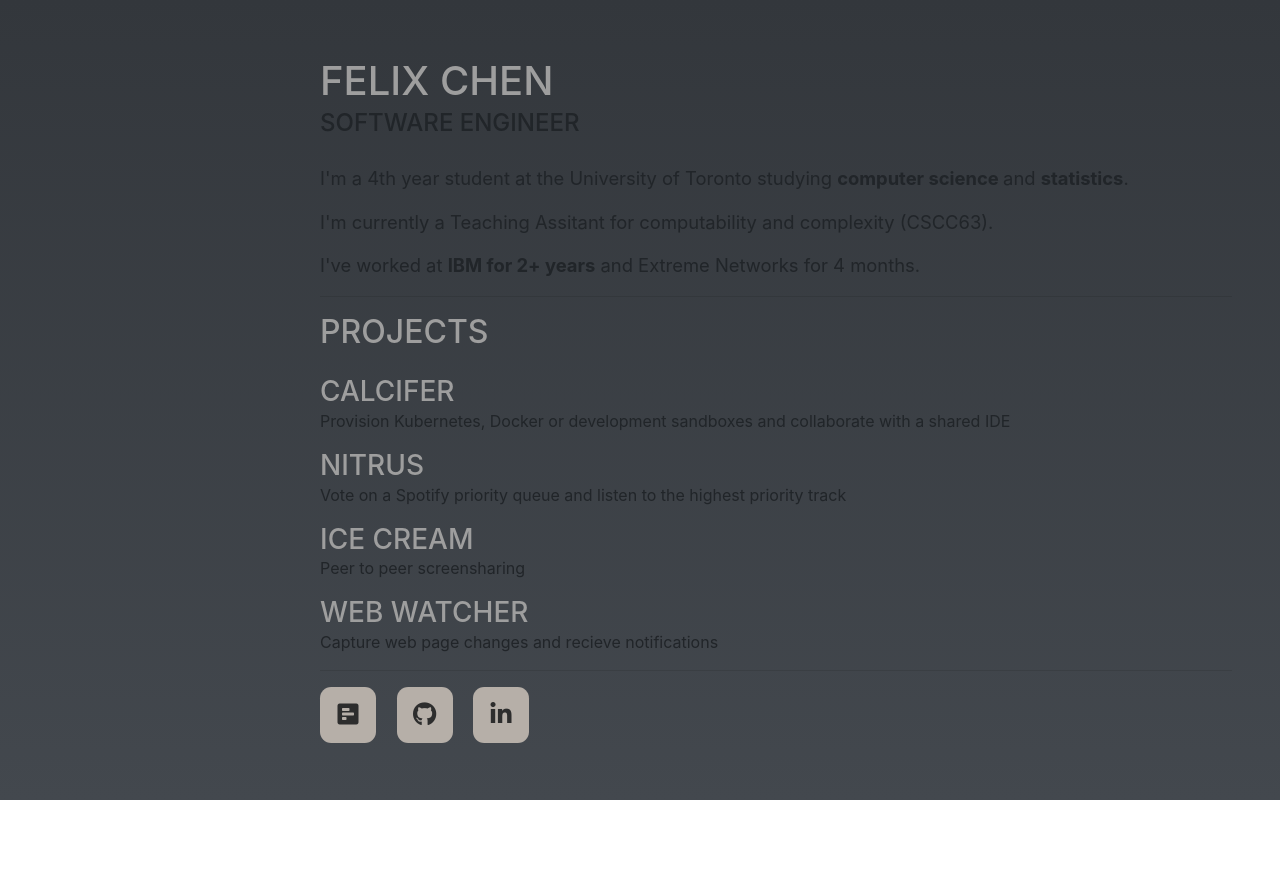
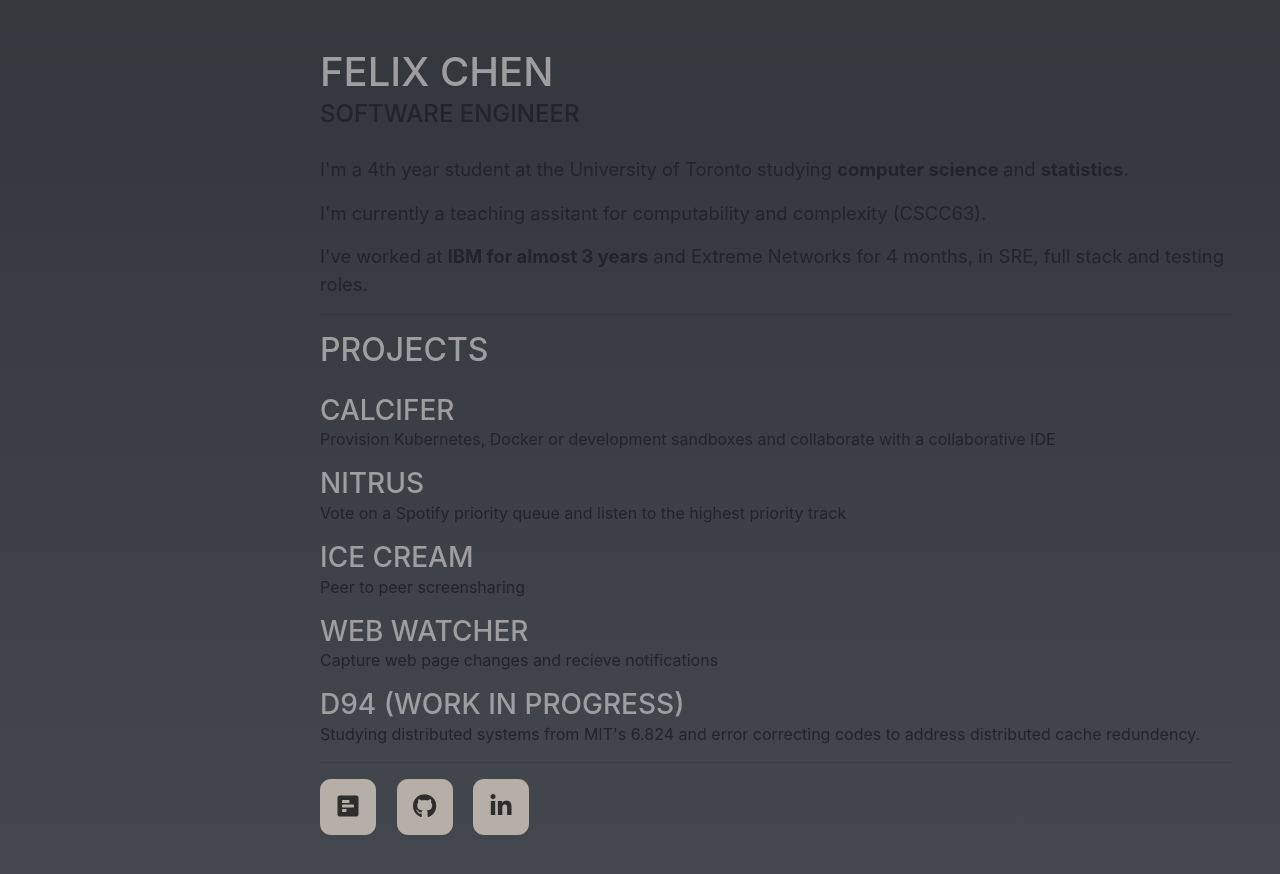
Before and after one commit to felixjchen/felixjchen.github.io, a website with bundled scripts: page index.html in a window 1280 px wide. Before the commit the page ends 800 px from the top, so only its background shows below. Built offline with nearby package versions, Linux system fonts and the light colour scheme; a web font is replaced by a local one.

Commit message:
Update index.html

```diff
--- a/index.html
+++ b/index.html
@@ -45,11 +45,12 @@
             <b> computer science </b> and <b> statistics</b>.
           </p>
           <p class="lead mb-3">
-            I'm currently a Teaching Assitant for computability and complexity (CSCC63).
+            I'm currently a teaching assitant for computability and complexity
+            (CSCC63).
           </p>
           <p class="lead mb-3">
-            I've worked at <b> IBM for 2+ years</b> and Extreme Networks for 4
-            months.
+            I've worked at <b> IBM for almost 3 years</b> and Extreme Networks
+            for 4 months, in SRE, full stack and testing roles.
           </p>
 
           <hr />
@@ -60,7 +61,7 @@
               <h3 class="mb-0">Calcifer</h3>
               <p>
                 Provision Kubernetes, Docker or development sandboxes and
-                collaborate with a shared IDE
+                collaborate with a collaborative IDE
               </p>
             </div>
             <div>
@@ -77,6 +78,13 @@
             <div>
               <h3 class="mb-0">Web Watcher</h3>
               <p>Capture web page changes and recieve notifications</p>
+            </div>
+            <div>
+              <h3 class="mb-0">D94 (Work in progress)</h3>
+              <p>
+                Studying distributed systems from MIT's 6.824 and error
+                correcting codes to address distributed cache redundency.
+              </p>
             </div>
           </div>
 
```
